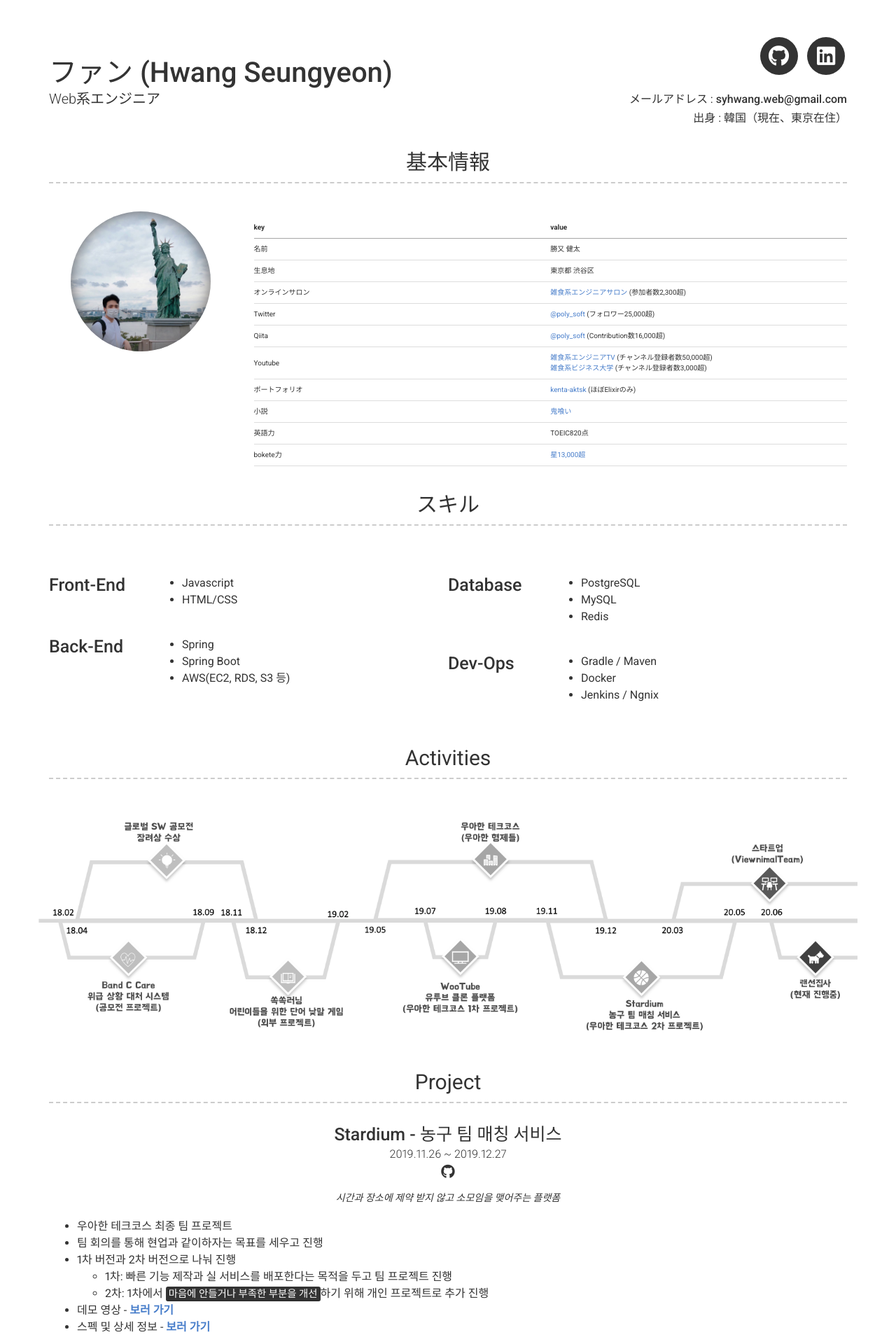
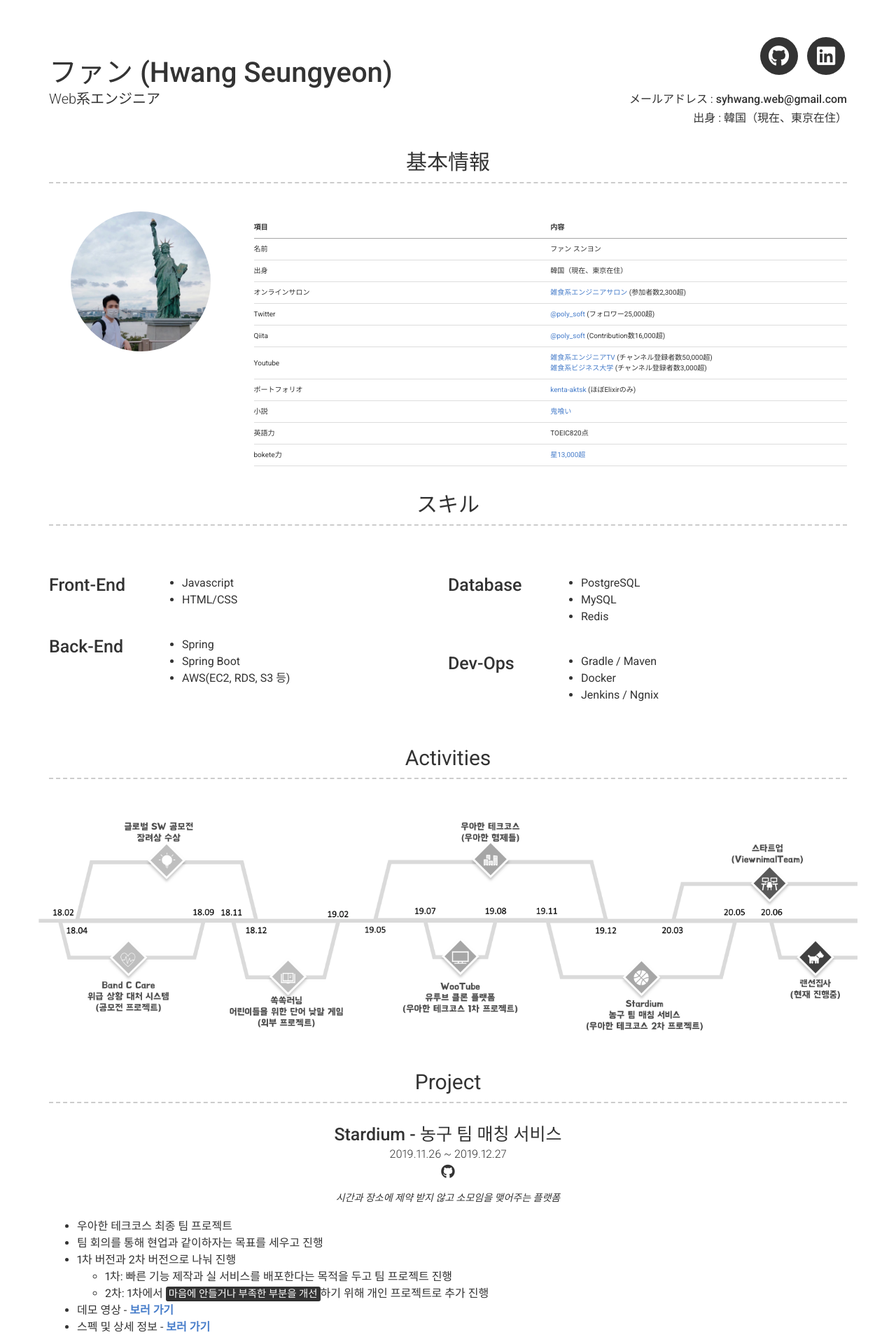
Before and after one commit to SeungyeonHwang/SeungyeonHwang.github.io, a Jekyll site: the page built from index.md, in a window 1280 px wide. Shown: the top 1920 px of the page at 70% size. Built offline with Jekyll 4.4.1, drawn with Linux system fonts in a browser that asks for light colours; nearby versions of some CDN libraries.

Commit message:
no message

```diff
--- a/_config.yml
+++ b/_config.yml
@@ -26,10 +26,10 @@ linkedin_username: seungyeon-hwang-09a722182
 about_profile_image: images/profile.jpeg
 about_title: 基本情報
 about_content: |
-  |key|value|
+  |項目|内容|
   |----|----|
-  |名前|勝又 健太|
-  |生息地|東京都 渋谷区|
+  |名前|ファン スンヨン|
+  |出身|韓国（現在、東京在住）|
   |オンラインサロン|[雑食系エンジニアサロン](https://kentakatsumata.net/archives/10) (参加者数2,300超)|
   |Twitter|[@poly_soft](https://twitter.com/poly_soft) (フォロワー25,000超)|
   |Qiita|[@poly_soft](https://qiita.com/poly_soft) (Contribution数16,000超)|
--- a/_sass/modern-resume-theme.scss
+++ b/_sass/modern-resume-theme.scss
@@ -39,7 +39,7 @@
   background-repeat: repeat, no-repeat;
   -moz-box-shadow: inset 0 0 20px #636161;
   -webkit-box-shadow: inset 0 0 20px #636161;
-  box-shadow: inset 0 0 20px #636161;
+  box-shadow: inset 0 0 0px #636161;
 }
 
 .into-text-1 {
```
